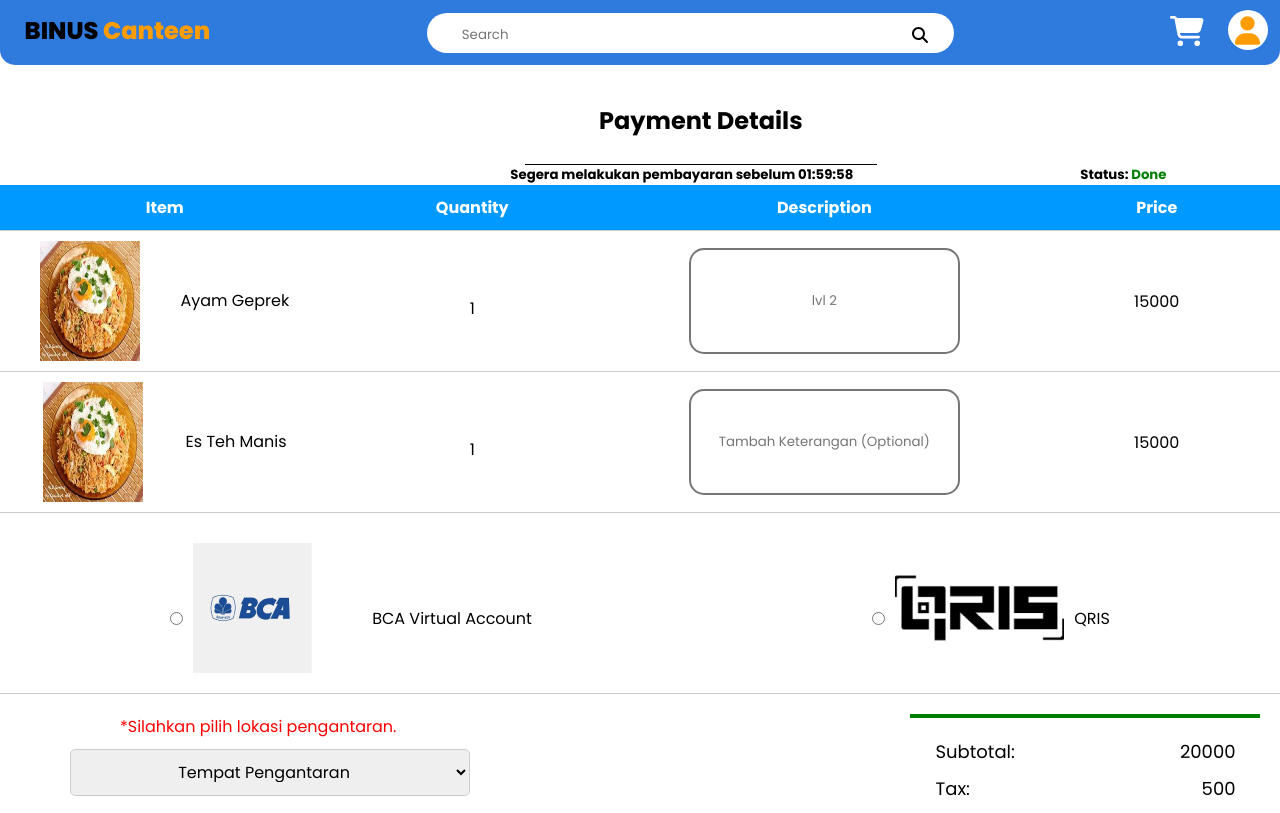
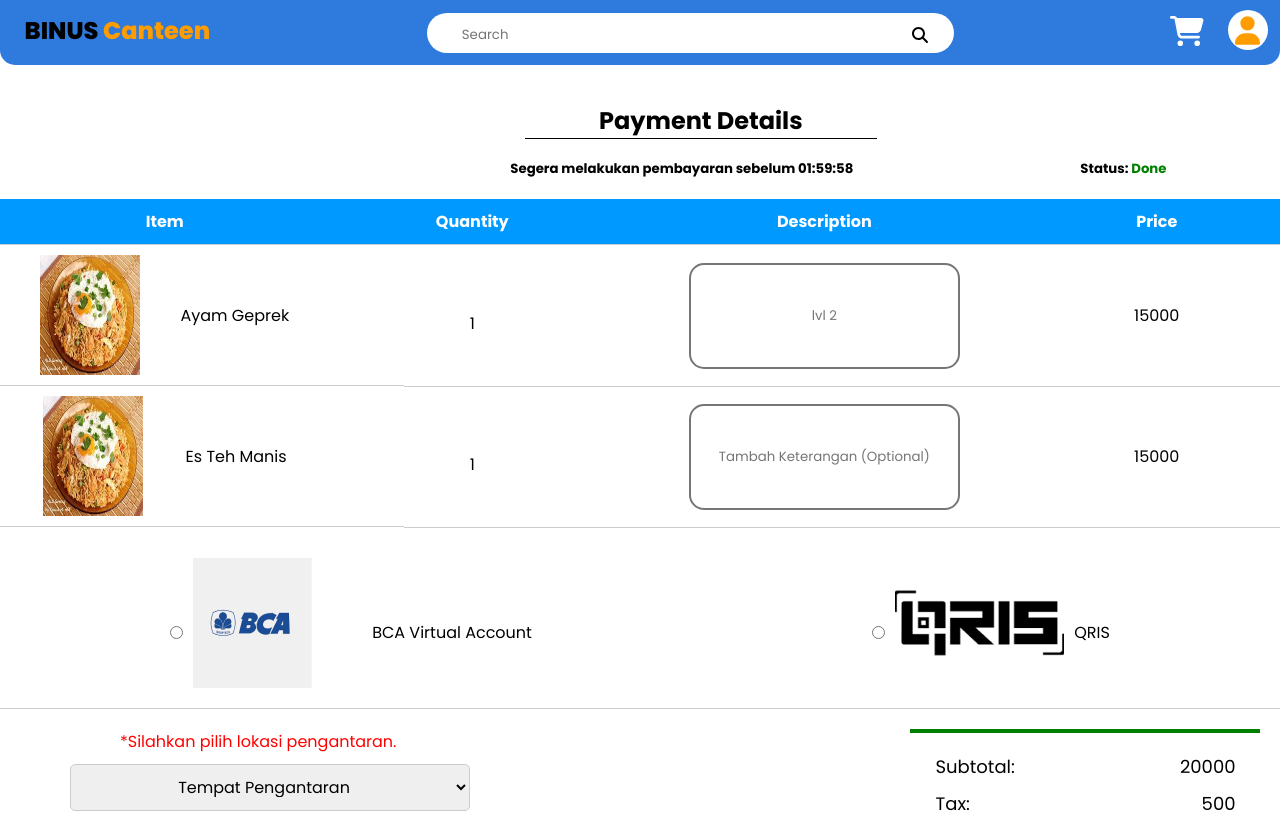
Before and after one commit to LuthfiFR18/BinusCanteen, a React (Create React App) app: page /payment in a window 1280 px wide. Shown: the top 813 px of the page. Built offline with nearby package versions, Linux system fonts and the light colour scheme.

Commit message:
naikkin countdown payment

```diff
--- a/src/style/Payment.css
+++ b/src/style/Payment.css
@@ -8,13 +8,15 @@
   text-align: center;
   margin-left: 41%;
   margin-top: 3%;
-  padding-bottom: 2%;
+  /* padding-bottom: 2%; */
   border-bottom: 1px solid;
 }
 
 .countdown{
   display: flex;
   justify-content: space-around;
+  padding-top: 20px;
+  padding-bottom: 20px;
   margin-left: 31%;
 }
 
```
